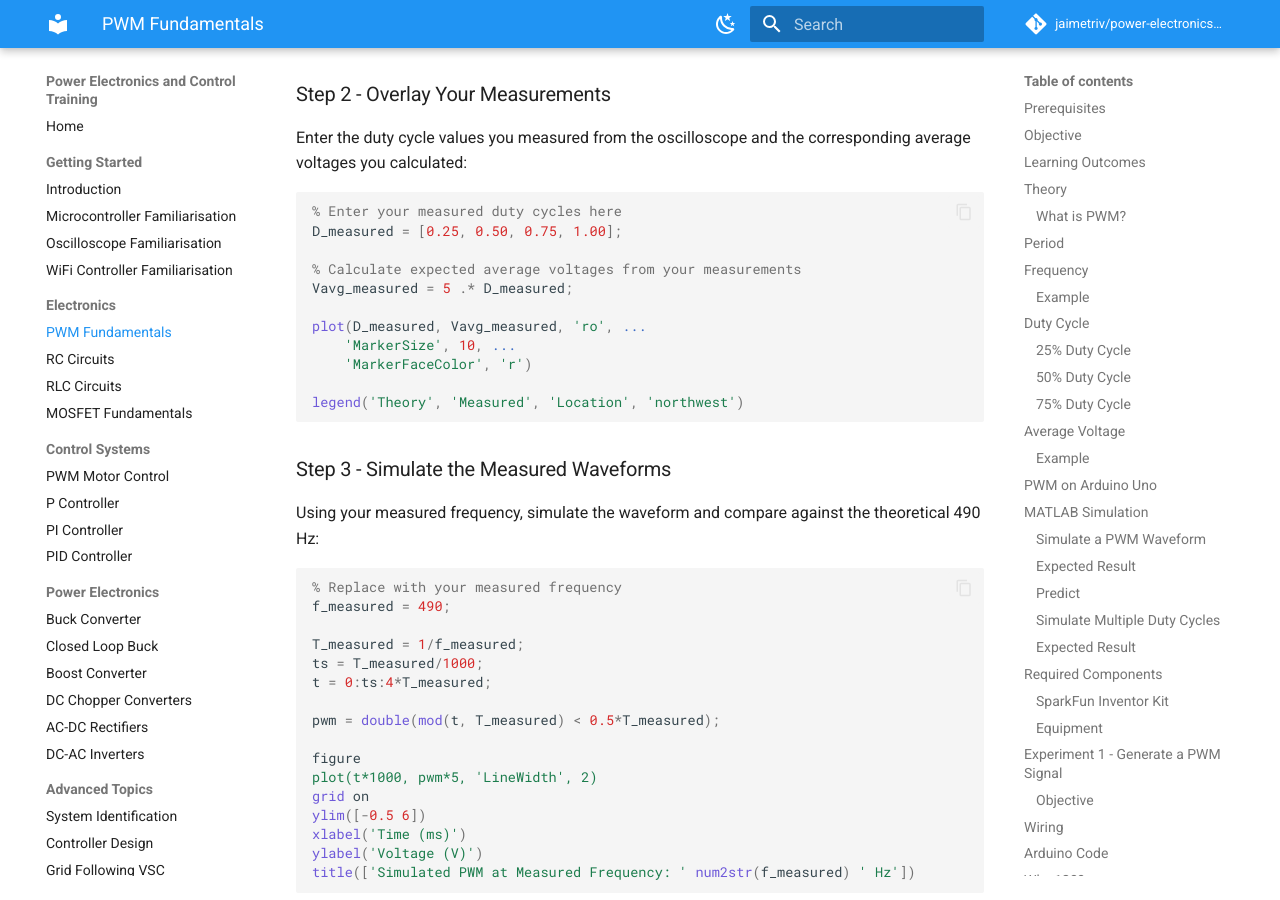
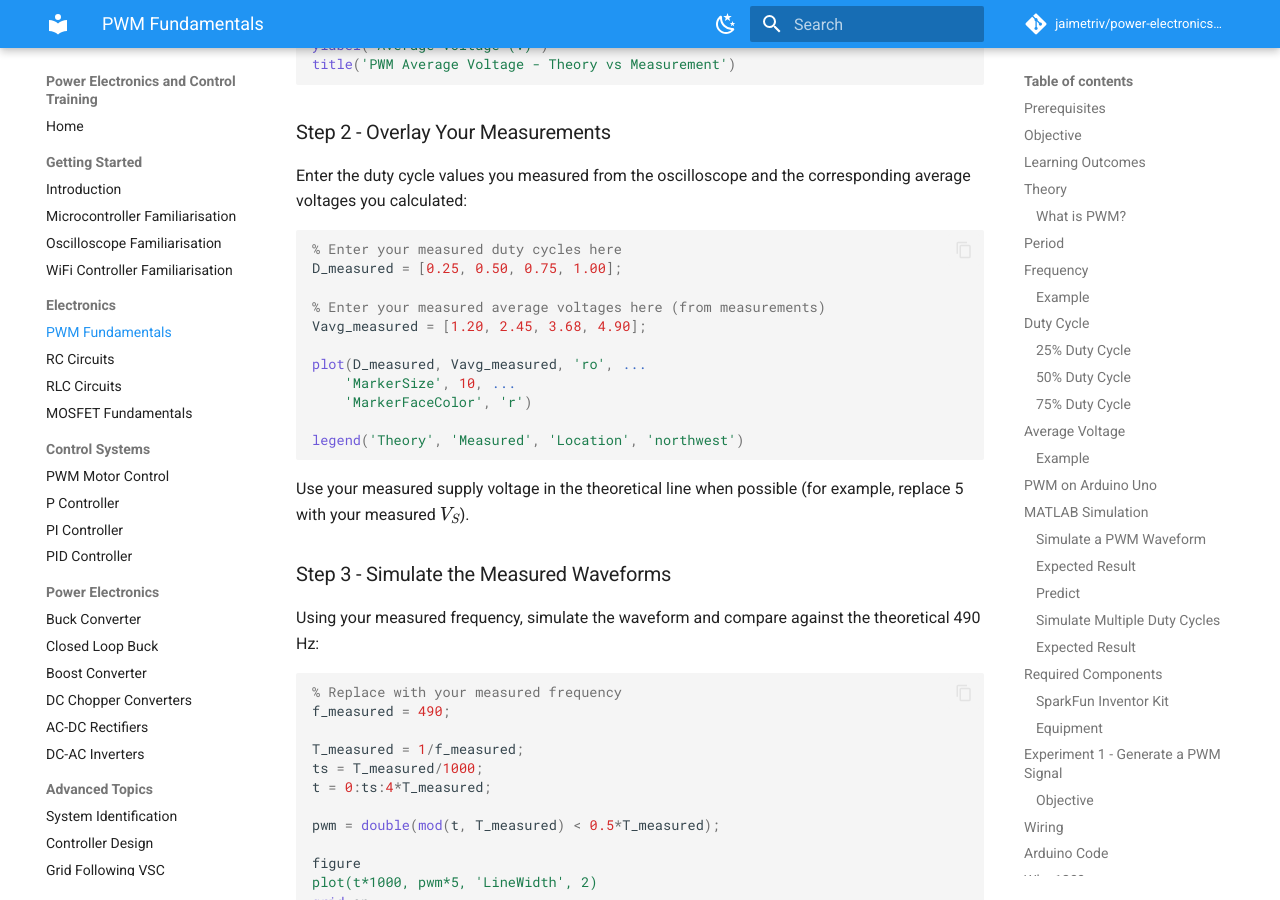
Before and after one commit to jaimetriv/power-electronics-and-control-training, an MkDocs documentation site: the page built from docs/01_PWM_Fundamentals.md, in a window 1280 px wide and 900 px high, scrolled down 16187 px. Built offline with MkDocs 1.6.1 and Material for MkDocs 9.7.7, drawn with Linux system fonts in a browser that asks for light colours; comment, search, counter and statistics services are not loaded; some of the changed text lies outside the part shown.

Commit message:
docs(01_pwm_fundamentals): improve measurement realism and matlab validation

````diff
--- a/docs/01_PWM_Fundamentals.md
+++ b/docs/01_PWM_Fundamentals.md
@@ -539,8 +541,10 @@ ________________
 Expected:
 
 $$
-V_{PEAK} \approx 5V
+V_{PEAK} \approx V_S
 $$
+
+where $V_S$ is your measured Arduino supply voltage.
 
 Record:
 
@@ -756,8 +759,8 @@ Enter the duty cycle values you measured from the oscilloscope and the correspon
 % Enter your measured duty cycles here
 D_measured = [0.25, 0.50, 0.75, 1.00];
 
-% Calculate expected average voltages from your measurements
-Vavg_measured = 5 .* D_measured;
+% Enter your measured average voltages here (from measurements)
+Vavg_measured = [1.20, 2.45, 3.68, 4.90];
 
 plot(D_measured, Vavg_measured, 'ro', ...
     'MarkerSize', 10, ...
@@ -765,6 +768,9 @@ plot(D_measured, Vavg_measured, 'ro', ...
 
 legend('Theory', 'Measured', 'Location', 'northwest')
 ```
+
+Use your measured supply voltage in the theoretical line when possible
+(for example, replace 5 with your measured $V_S$).
 
 ### Step 3 - Simulate the Measured Waveforms
 
````
Also changed, not shown: other parts of docs/01_PWM_Fundamentals.md (+2 -1 lines).
